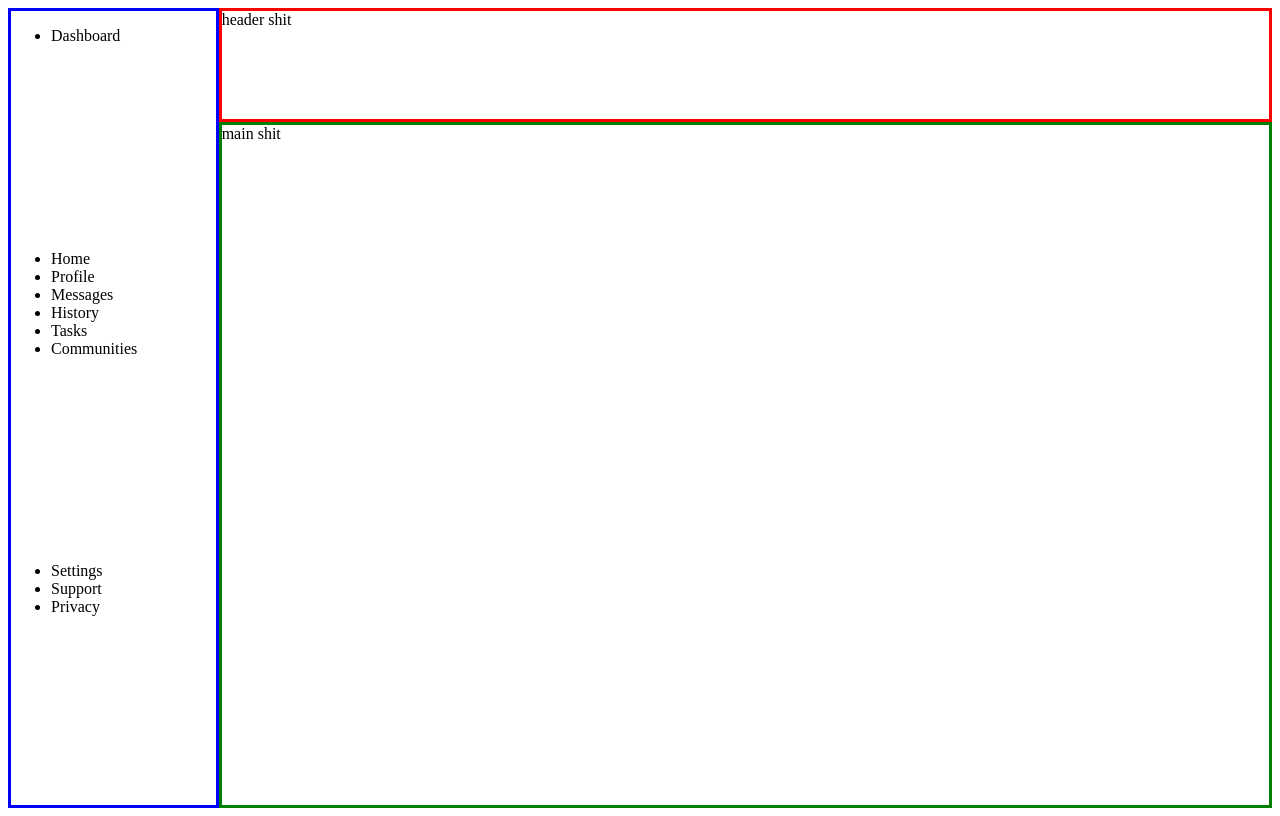
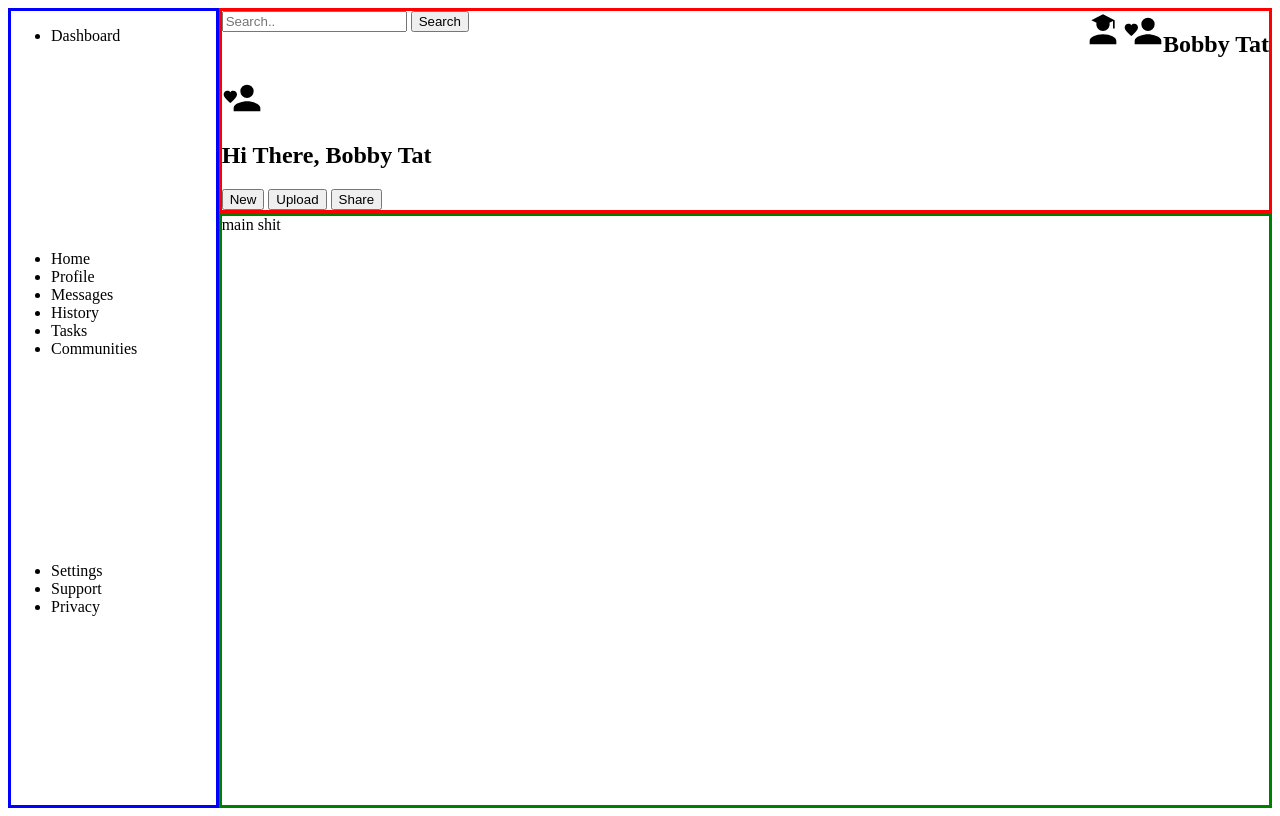
Before and after one commit to selftatbobby/admin_dashboard, a plain HTML site: page index.html in a window 1280 px wide. Drawn offline with Linux system fonts and the light colour scheme.

Commit message:
added more dummy content and began formatting position of html elements

```diff
--- a/index.html
+++ b/index.html
@@ -8,7 +8,24 @@
 <body>
     <div class="container">
         <div class="header">
-            header shit
+            <div class="search">
+                <form action="google.com">
+                    <input type="text" placeholder="Search..">
+                    <button type='submit'>Search</button>
+                </form>
+                <div class="icons">
+                    <span><img src="account-school.svg"></span>
+                    <span><img src="account-heart.svg"></span>
+                    <h2>Bobby Tat</h2>
+                </div>
+            </div>
+            <div class="user">
+                <span><img src="account-heart.svg"></span>
+                <h2>Hi There, Bobby Tat</h2>
+                <button>New</button>
+                <button>Upload</button>
+                <button>Share</button>
+            </div>
         </div>
         <div class="sidebar">
             <ul class="dashboard">
--- a/styles.css
+++ b/styles.css
@@ -8,6 +8,16 @@
 .header {
     grid-area: 1 / 2 / 2 / 3;
     border: 3px solid red;
+}
+
+.search {
+    display: flex;
+    justify-content: space-between;
+}
+
+.icons {
+    display: flex;
+
 }
 
 .sidebar {
@@ -22,3 +32,8 @@
     grid-area: 2 / 2 / 3 / 3;
     border: 3px solid green;
 }
+
+img {
+    height: 40px;
+    width: 40px;
+}
```
Also changed, not shown: account-heart.svg (added), account-school.svg (added).
